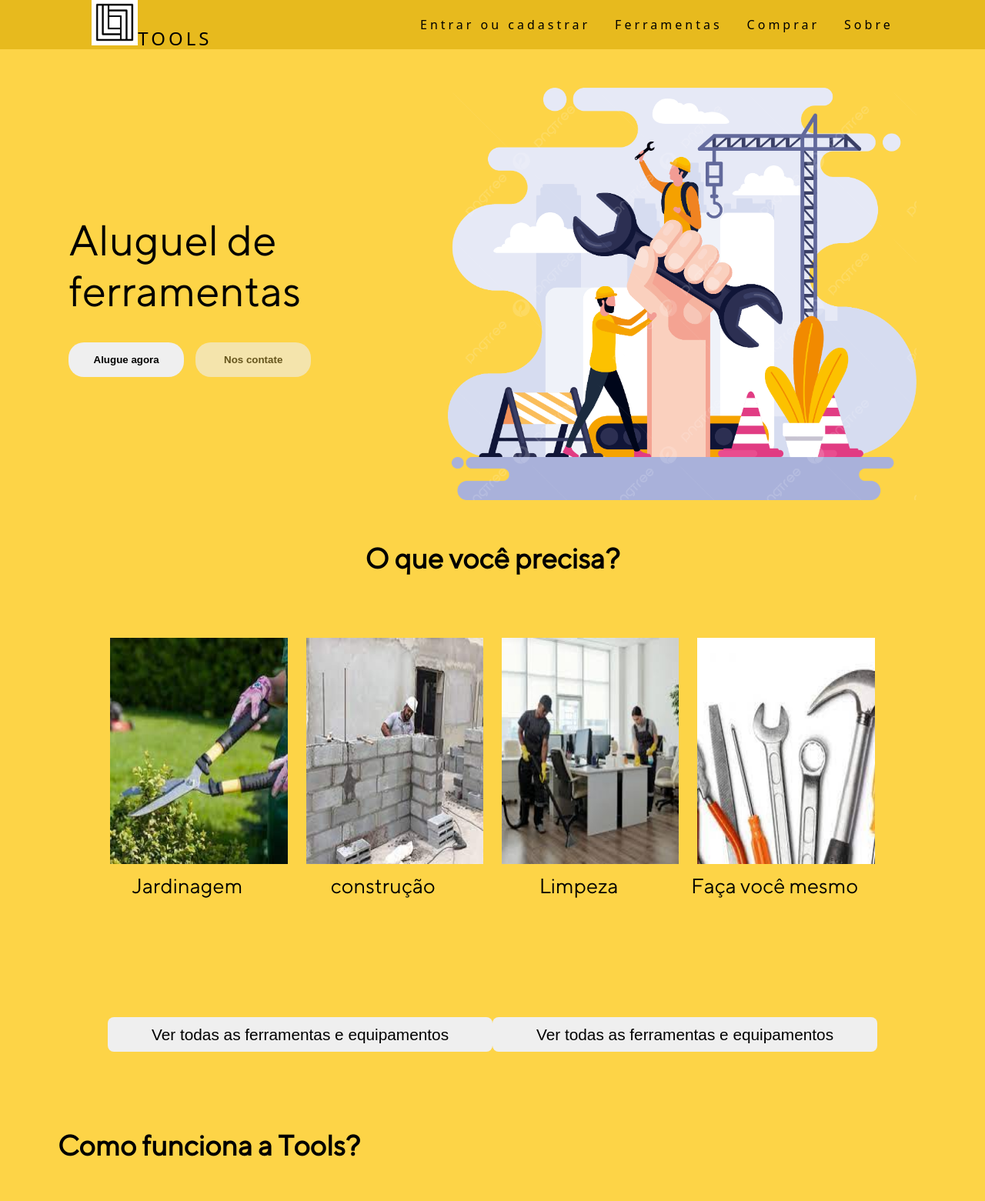
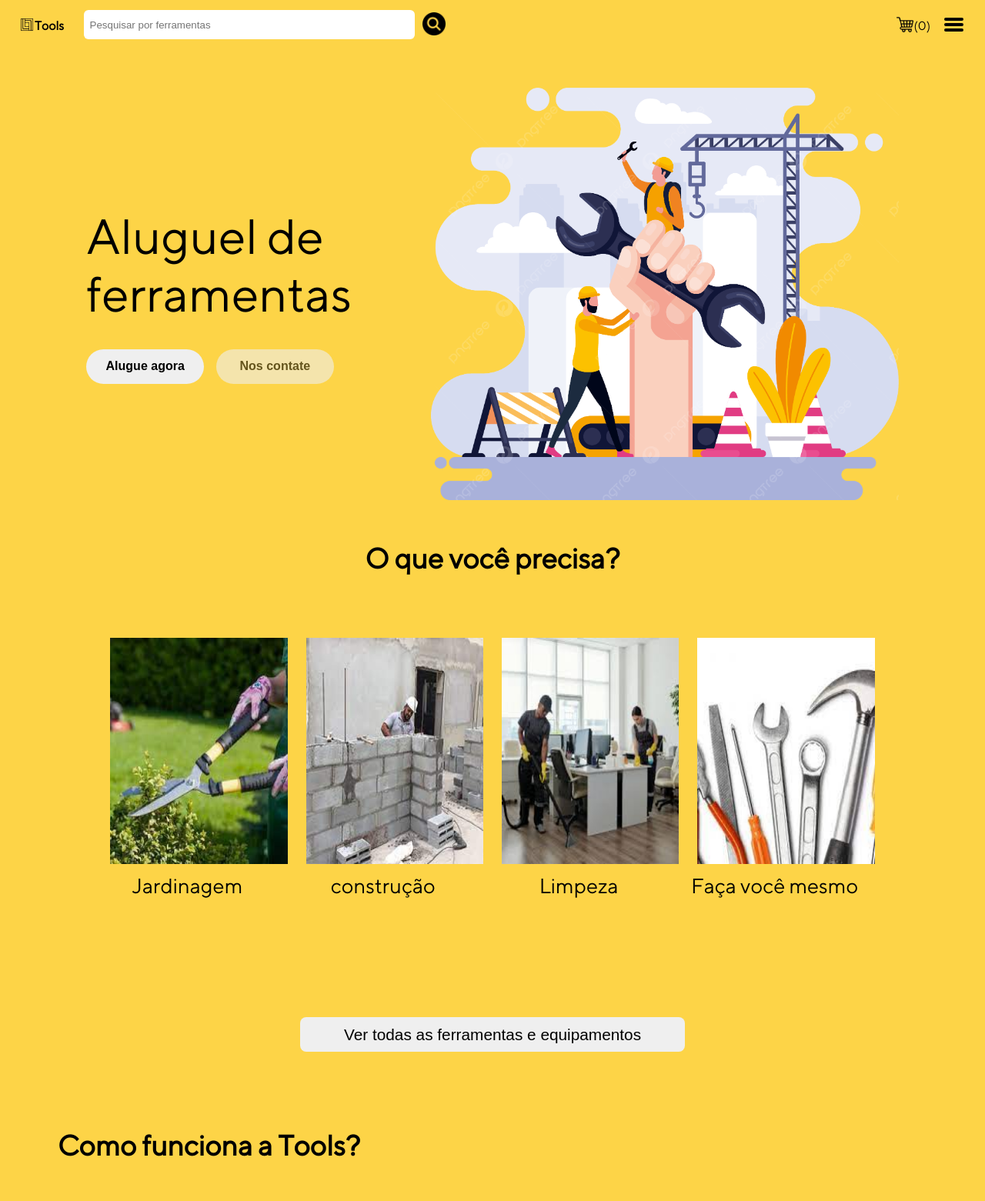
Before and after one commit to Marcoslpp/Trabalho-em-grupo-1-unidade, a PHP site: page / in a window 1280 px wide. Shown: the top 1561 px of the page at 77% size. Run offline with PHP 8.4, Linux system fonts and the light colour scheme.

Commit message:
Corrigindo todos os erros do header

```diff
--- a/estilo/style.css
+++ b/estilo/style.css
@@ -13,6 +13,75 @@ h1{
     font-weight: 400;
     margin-bottom: 35px;
     cursor: default;
+}
+.a,.b,.c{
+    width: 25px;
+    height: 4px;
+    cursor: pointer;
+    margin:3px 3px 3px 18px;
+    border-radius: 3px;
+    background-color: black;
+}
+header{
+    display: flex;
+    width: 100vw;
+    height: 8vh;
+    padding: 25px;
+    align-items: center;
+}
+.boxpesquisa{
+    align-items: center;
+    height: 8vh;
+    display: flex;
+}
+.lupa{
+    cursor: pointer;
+    margin-left: 10px;
+    width: 30px;
+}
+.btn7{
+    background-color: inherit;
+    border: none;
+}
+.areapesquisa{
+    width: 430px;
+    border: none;
+    height: 38px;
+    outline: none;
+    border-radius: 6px;
+    padding-left: 8px;
+}
+.nav1{
+    width: 45vw;/*primeira parte da largura*/
+    display: flex;
+    height: 8vh;
+    align-items: center;
+    justify-content: space-between;
+}
+.nav2{
+    width: 55vw;/*restante da largura*/
+    display: flex;
+    height: 8vh;
+    align-items: center;
+    justify-content: flex-end;
+}
+.logo{
+    display: inline;
+    margin-top: 3px;
+    cursor: default;
+}
+.logomarca{
+    display: flex;
+    align-items: center;
+}
+.spa{
+    cursor: pointer;
+    display: inline;
+    margin-top: 3px;
+}
+.car{
+    width: 22px;
+    cursor: pointer;
 }
 body{
     background-color: #FDD447;
--- a/index.php
+++ b/index.php
@@ -4,8 +4,8 @@
     <meta charset="UTF-8">
     <meta http-equiv="X-UA-Compatible" content="IE=edge">
     <meta name="viewport" content="width=device-width, initial-scale=1.0">
-    <link rel="icon" href="./imgs/inconTools.png">
-    <link href="style.css" rel="stylesheet">
+    <link rel="icon" href="./imagens/inconTools.png">
+    <link href="estilo/style.css" rel="stylesheet">
     <title>Sua caixa de ferramentas na nuvem. | Tools</title>
     <meta name="description" content="Tools, sua caixa de
     ferramenta na nuvem! Precisou de ferramentas
@@ -13,20 +13,24 @@
 </head>
 <body>
     <header>
-    <nav>
-        <a class="logo" href="./"><img id="logo-img" src="imgs/inconTools.png" alt="logo da página">Tools</a>
-        <div class="mobile-menu">
-            <div class="line1"></div>
-            <div class="line2"></div>
-            <div class="line3"></div>
+        <nav class="nav1">
+            <div class="logomarca">
+                <img src="imagens/inconTools.png" style="width:20px;"><h4 class="logo">Tools</h4>
             </div>
-            <ul class="nav-list">
-            <li><a href="">Entrar ou cadastrar</a></li>
-            <li><a href="#FerramentasC">Ferramentas</a></li>
-            <li><a href="">Comprar</a></li>
-            <li><a href="">Sobre</a></li>
-</ul>
+                <div class="boxpesquisa"><!--A intenção é criar um "formulário" de pesquisa com a tag form -->
+                <input type="text" name="areapesquisa" placeholder="Pesquisar por ferramentas" class="areapesquisa">
+                <button class="btn7"><img src="imagens/lupa.png" class="lupa"></button>
+            </div>
         </nav>
+        <nav class="nav2">
+            <img src="imagens/carrinho-de-compras.png" class="car"><p class="spa">(0)</p>
+            <div>
+                <div class="a"></div>
+                <div class="b"></div>
+                <div class="c"></div>
+            </div>
+        </nav>
+
     </header>
     <main class="principal-main">
         <!-- Esse é o main principal -->
@@ -65,7 +69,6 @@
         </div>
     </section>
     <section class="section-secundario">
-            <button class="btn3"><a href="">Ver todas as ferramentas e equipamentos</a></button>
             <button class="btn3"><a href="estoque.php">Ver todas as ferramentas e equipamentos</a></button>
     </section>
     <h3>Como funciona a Tools?</h3>
--- a/style.css
+++ /dev/null
@@ -1,329 +0,0 @@
-@font-face{
-    font-family: norms;
-    src: url(../fontes/norms.otf);
-}
-*{/*reset*/
-    margin: 0;
-    padding: 0;
-    text-decoration: none;
-    box-sizing: border-box;
-}
-h1{
-    font-size: 3.5rem;
-    font-weight: 400;
-    margin-bottom: 35px;
-    cursor: default;
-}
-body{
-    background-color: #FDD447;
-    font-family: norms;
-}
-.principal-main{
-    height: 80vh;;
-    display: flex;
-    justify-content: space-around;
-    align-items: center;
-}
-#painel{
-   height: 67vh;
-}
-.btn-estilo1, .btn-estilo2{
-    width: 150px;
-    height: 45px;
-    border-radius: 20px;
-    border: none;
-    font-weight: 600;
-    cursor: pointer;
-}
-.btn-estilo2{
-    margin-left: 12px;
-    opacity: 0.6;
-}
-.btn-estilo2:hover{
-    opacity: 1;
-    transition: 1s;
-}
-a{
-    color: #ffff;
-    text-decoration: none;
-    transition: 0.3s;
-}
-a:hover{
-    opacity: 0.7;
-}
-.logo{
-    font-size: 24px;
-    text-transform: uppercase;
-    letter-spacing: 4px;
-}
-#logo-img{
-    width: 60px;
-}
-nav{
-    display: flex;
-    justify-content: space-around;
-    align-items: center;
-    font-family: system-ui, -apple-system, BlinkMacSystemFont, 'Segoe UI', Roboto, Oxygen, Ubuntu, Cantarell, 'Open Sans', 'Helvetica Neue', sans-serif;
-    background-color: #e7ba1e;
-    height: 8vh;
-}
-.nav-list{
-    list-style: none;
-    display: flex;
-}
-.nav-list li{
-    letter-spacing: 4px;
-    margin-left: 32px;
-}
-.mobile-menu div{
-    width: 32px;
-    height: 4px;
-    background: black;
-    margin: 8px;
-    transition: 0.3s;
-}
-.mobile-menu{
-    cursor: pointer;
-    display: none;
-}
-@media (max-width: 999px) {
-    body{
-        overflow-x: hidden;
-    };
-    .nav-list{
-        position: absolute;
-        top: 8vh;
-        right: 0;
-        width: 40vw;
-        height: 92vh;
-        background: #FDD447;
-        color: #ffff;
-        flex-direction: column;
-        align-items: center;
-        justify-content: space-around;
-        transform: translateX(100%);
-        transition: transform 0.3s ease-in;
-    }
-    .nav-list li{
-        margin-left: 0;
-        opacity: 0;
-    }
-    .mobile-menu{
-        display: block;
-    }
-}
-.nav-list.active{
-    transform: translateX(0);
-}
-@keyframes navLinkFade{
-    from{
-        opacity: 0;
-        transform: translateX(0);
-    }
-    to{
-        opacity: 1;
-        transform: translateX(0);
-    }
-}
-.mobile-menu.active .line1{
-    transform: rotate(-45deg) translate(-8px, 8px);
-}
-.mobile-menu.active .line2{
-    opacity: 0;
-}
-.mobile-menu.active .line3{
-    transform: rotate(45deg) translate(-5px, -7px);
-}
-h2{
-    margin-bottom: 70px;
-    text-align: center;
-    font-size: 2.3rem;
-    cursor: default;
-}
-.img-section{
-    margin: 12px;
-    width: 18vw;
-    height: 23vw;
-}
-span{
-    text-align: center;
-    font-size: 1.7rem;
-    margin: 0 30px 0 0;
-    cursor: default;
-}
-.container{
-    display: flex;
-    width: 100vw;
-    justify-content: center;
-}
-.card{
-    display: flex;
-    flex-direction: column;
-}
-.btn3{
-    width: 500px;
-    height: 45px;
-    border-radius: 8px;
-    border: none;
-    font-weight: 600;
-    cursor: pointer;
-    font-size: 1.30rem;
-}
-a{
-    color: black;
-    font-weight: 300;
-}
-.section-secundario{
-    display: flex;
-    align-items: flex-end;
-    justify-content: center;
-    height: 25vh;
-}
-h3{
-    margin: 30px 0 55px 75px;
-    margin: 100px 0 55px 75px;
-    font-size: 2.3rem;
-    cursor: default;
-}
-.i{
-    width: 6.5vw;
-    height: 6.5vw;
-    width: 5vw;
-    height: 5vw;
-}
-.section-terciario{
-    display: flex;
-    flex-direction: column;
-}
-.div-section-1{
-    margin-left: 25px;
-    margin-left: 75px;
-    height: 12vw;
-}
-.div-section-2{
-    margin: 0 auto;
-    height: 12vw;
-}
-.div-section-3{
-    margin-left: auto;
-    height: 12vw;
-}
-.btn4{
-    margin-bottom: 1.1rem;
-    width: 160px;
-    height: 45px;
-    width: 175px;
-    height: 50px;
-    border-radius: 20px;
-    border: none;
-    font-weight: 600;
-    cursor: pointer;
-    font-size: 1.30rem;
-}
-.section-quaternario{
-    padding: 3vw;
-    display: flex;
-    align-items: flex-end;
-    justify-content: flex-start;
-    height: 25vh;
-}
-/* estilização do alugar.php */
-#caixa{
-    display: flex;
-    align-items: center;
-    justify-content: center;
-    height: 100vh;
-}
-.principal{
-    width: 80vw;
-    height: 40vw;
-    background-color: aliceblue;
-    display: flex;
-    align-items: center;
-    justify-content: space-between;
-    padding: 25px;
-}
-.caixa-filha1{
-    width: 32vw;
-    height: 38vw;
-    padding: 35px;
-    display: flex;
-    justify-content: center;
-    align-items: center;
-    /* background-color: aquamarine; */
-}
-.caixa-filha2{
-    width: 40vw;
-    height: 38vw;
-    padding: 25px 25px 25px 0;
-    /* background-color: aqua; */
-    display: flex;
-    flex-direction: column;
-    justify-content: space-evenly;
-}
-#produto{
-    width: 28vw;
-}
-.nome-produto{
-    text-align: center;
-    cursor: default;
-    font-size: 1.2rem;
-}
-.caixinha{
-    display: flex;
-    justify-content: space-around;
-}
-label{
-    font-weight: 700;
-}
-.dias{
-    width: 80px;
-    height: 40px;
-    outline: none;
-    border:2px solid black;
-    border-radius: 5px;
-    padding: 5px;
-    text-align: center;
-    font-size: 1.1rem;
-    cursor: pointer;
-}
-.valor{
-    color: #FF3131;
-    font-weight: 700;
-    cursor: default;
-    font-size: 1.025rem;
-}
-.descricao{
-    margin: 0 0 0 65px;
-    font-size: 1.1rem;
-}
-.bts{
-    display: flex;
-    justify-content: center;
-}
-.btn5{
-    margin-right: 12px;
-    background-color: #ABDBEF;
-    border: none;
-    font-size: 1rem;
-    padding: 10px 35px;
-    border-radius: 8px;
-    cursor: pointer;
-    font-size: 1.1rem;
-}
-.btn6{
-    background-color: #FFD237;
-    border: none;
-    font-size: 1.1rem;
-    padding: 5px 55px;
-    border-radius: 8px;
-    cursor: pointer;
-}
-.btn5:hover{
-    transition: 0.2s;
-    background-color: #89c9e3;
-}
-.btn6:hover{
-    transition: 0.2s;
-    background-color: #e7ba1e;
-}
```
Also changed, not shown: imagens/inconTools.png, imgs/carrinho-de-compras.png (deleted), imgs/inconTools.png (deleted). Lines whose indentation alone changed are shown as unchanged.
